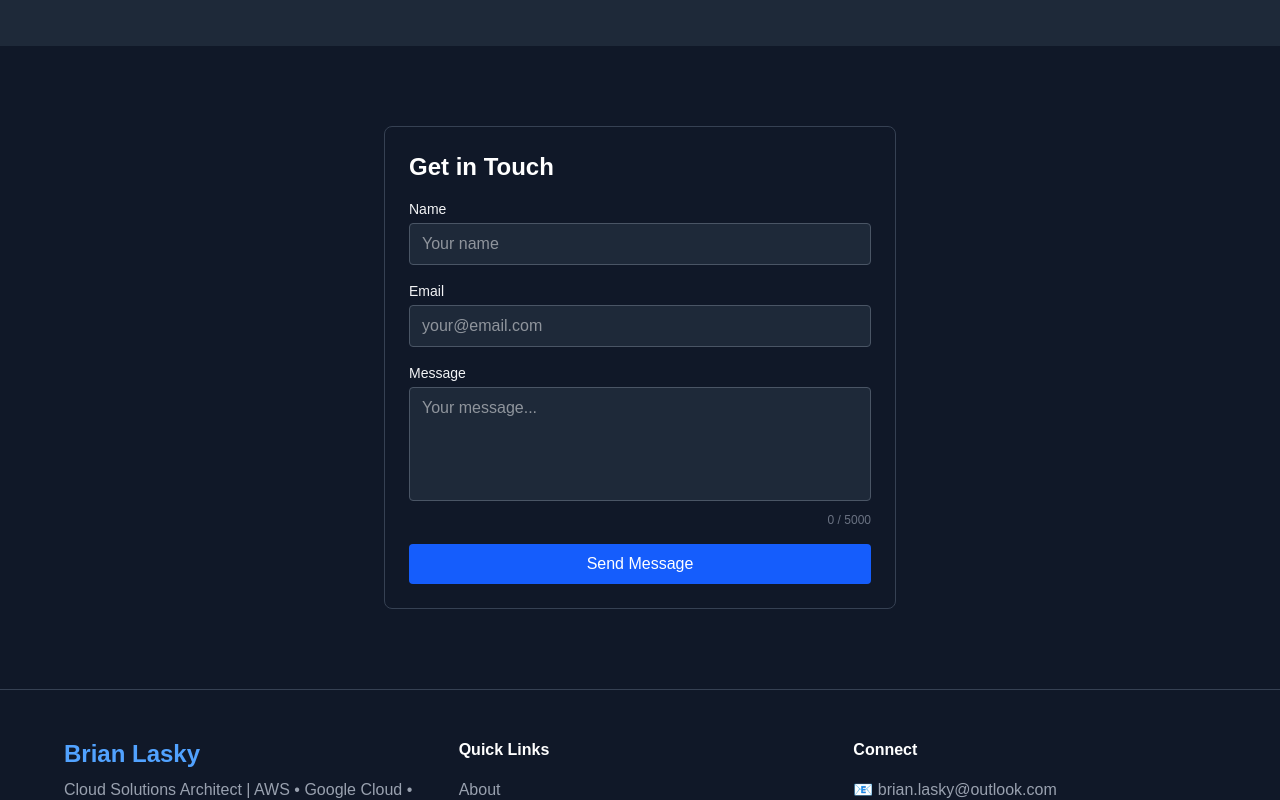
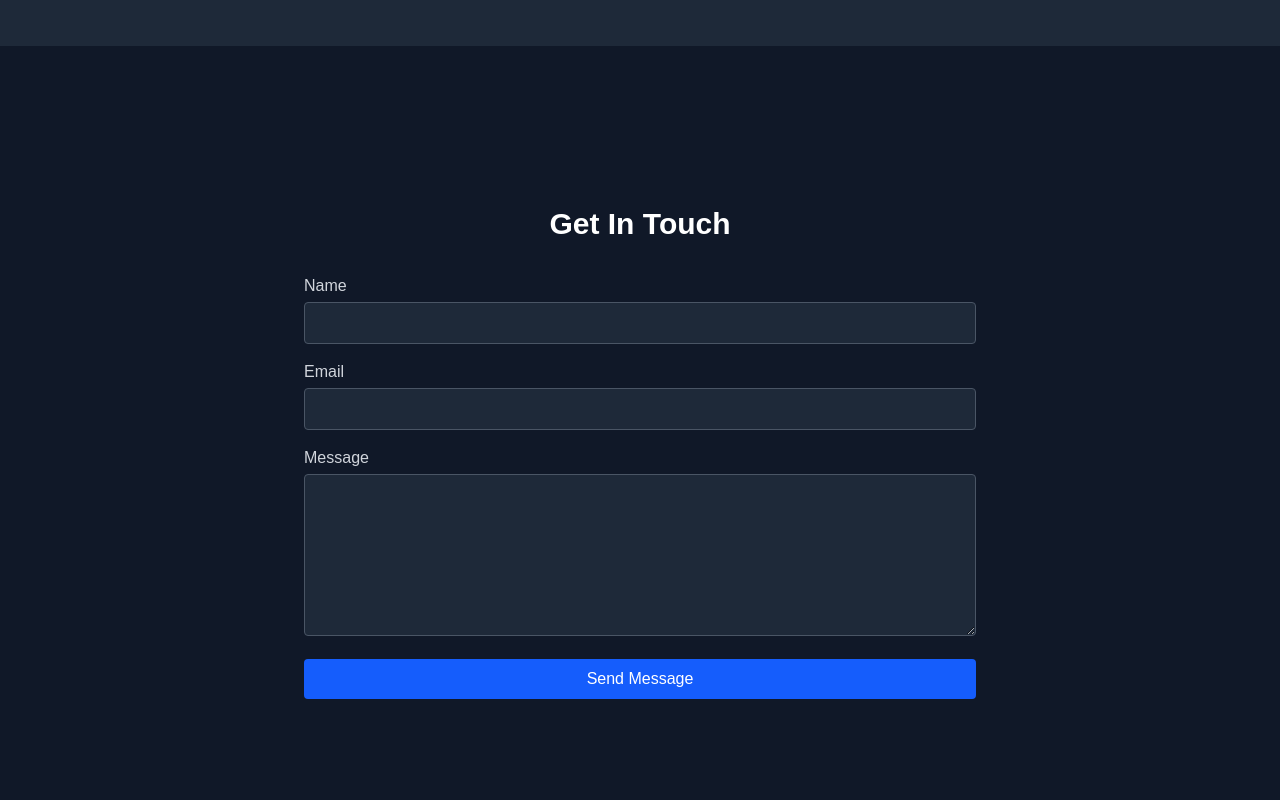
Before and after one commit to brianmlasky-dev/brian-lasky.com, a Next.js app: page / in a window 1280 px wide. Shown: the part 3960-4760 px from the top of the page. Built offline with nearby package versions, Linux system fonts and the light colour scheme.

Commit message:
fix: restore ContactForm.tsx with spinner and client validation

```diff
--- a/app/components/ContactForm.tsx
+++ b/app/components/ContactForm.tsx
@@ -2,14 +2,12 @@
 
 import { useState, useEffect } from 'react';
 
-// ── limits must mirror lambda-function/index.js LIMITS ──────────────────────
 const LIMITS = {
   name:    { min: 1,  max: 100  },
   email:   { min: 5,  max: 254  },
   message: { min: 1,  max: 5000 },
 } as const;
 
-// Generic user-facing message — never forward raw HTTP/network errors
 const GENERIC_ERROR = "Something went wrong. Please try again or email me directly.";
 
 type Status = 'idle' | 'loading' | 'success' | 'error';
@@ -33,6 +31,32 @@ function clientValidate(data: FormData): string | null {
   return null;
 }
 
+function Spinner() {
+  return (
+    <svg
+      className="animate-spin h-4 w-4 text-white"
+      xmlns="http://www.w3.org/2000/svg"
+      fill="none"
+      viewBox="0 0 24 24"
+      aria-hidden="true"
+    >
+      <circle
+        className="opacity-25"
+        cx="12"
+        cy="12"
+        r="10"
+        stroke="currentColor"
+        strokeWidth="4"
+      />
+      <path
+        className="opacity-75"
+        fill="currentColor"
+        d="M4 12a8 8 0 018-8v4a4 4 0 00-4 4H4z"
+      />
+    </svg>
+  );
+}
+
 export default function ContactForm() {
   const [isClient, setIsClient] = useState(false);
   const [formData, setFormData] = useState<FormData>({ name: '', email: '', message: '' });
@@ -50,7 +74,6 @@ export default function ContactForm() {
     e.preventDefault();
     setErrorMsg('');
 
-    // Client-side validation before touching the network
     const validationError = clientValidate(formData);
     if (validationError) {
       setStatus('error');
@@ -68,12 +91,10 @@ export default function ContactForm() {
       });
 
       if (!response.ok) {
-        // Log status for debugging; show generic message to user
         console.error('Contact form HTTP error:', response.status);
         throw new Error('non-2xx');
       }
 
-      console.log('Contact form submitted successfully');
       setStatus('success');
       setFormData({ name: '', email: '', message: '' });
       setTimeout(() => setStatus('idle'), 5000);
@@ -84,109 +105,100 @@ export default function ContactForm() {
     }
   };
 
-  // ── skeleton (prevents hydration mismatch) ─────────────────────────────────
   if (!isClient) {
     return (
-      <form className="max-w-lg mx-auto p-6 border rounded-lg" aria-busy="true">
-        <h2 className="text-2xl font-bold mb-4">Get in Touch</h2>
-        <div className="animate-pulse space-y-4">
-          <div className="h-10 bg-gray-300 rounded" />
-          <div className="h-10 bg-gray-300 rounded" />
-          <div className="h-24 bg-gray-300 rounded" />
+      <section id="contact" className="py-20 px-4 bg-gray-900">
+        <div className="max-w-2xl mx-auto">
+          <div className="h-8 bg-gray-700 rounded w-48 mb-8 animate-pulse mx-auto" />
+          <div className="space-y-4">
+            <div className="h-10 bg-gray-700 rounded animate-pulse" />
+            <div className="h-10 bg-gray-700 rounded animate-pulse" />
+            <div className="h-32 bg-gray-700 rounded animate-pulse" />
+            <div className="h-10 bg-gray-700 rounded animate-pulse" />
           </div>
-      </form>
+        </div>
+      </section>
     );
   }
 
-  const isLoading = status === 'loading';
+  return (
+    <section id="contact" className="py-20 px-4 bg-gray-900">
+      <div className="max-w-2xl mx-auto">
+        <h2 className="text-3xl font-bold text-white text-center mb-8">
+          Get In Touch
+        </h2>
 
-  return (
-    <form
-      onSubmit={handleSubmit}
-      className="max-w-lg mx-auto p-6 bg-gray-900 border border-gray-700 rounded-lg"
-      noValidate
-    >
-      <h2 className="text-2xl font-bold mb-4 text-white">Get in Touch</h2>
+        {status === 'success' && (
+          <div className="mb-4 p-4 bg-green-800 text-green-100 rounded">
+            Message sent! I&apos;ll get back to you soon.
+          </div>
+        )}
 
-      {/* Name */}
-      <div className="mb-4">
-        <label htmlFor="cf-name" className="block text-sm font-medium mb-1 text-gray-100">
+        {status === 'error' && errorMsg && (
+          <div className="mb-4 p-4 bg-red-800 text-red-100 rounded">
+            {errorMsg}
+          </div>
+        )}
+
+        <form onSubmit={handleSubmit} className="space-y-4" noValidate>
+          <div>
+            <label htmlFor="name" className="block text-gray-300 mb-1">
               Name
             </label>
             <input
-          id="cf-name"
+              id="name"
+              name="name"
               type="text"
-          name="name"
               value={formData.name}
               onChange={handleChange}
               required
               maxLength={LIMITS.name.max}
-          disabled={isLoading}
-          placeholder="Your name"
-          className="w-full px-3 py-2 bg-gray-800 text-white border border-gray-600 rounded focus:outline-none focus:ring-2 focus:ring-blue-500"
+              className="w-full bg-gray-800 text-white p-2 rounded border border-gray-600 focus:outline-none focus:ring-2 focus:ring-blue-500"
             />
           </div>
 
-      {/* Email */}
-      <div className="mb-4">
-        <label htmlFor="cf-email" className="block text-sm font-medium mb-1 text-gray-100">
+          <div>
+            <label htmlFor="email" className="block text-gray-300 mb-1">
               Email
             </label>
             <input
-          id="cf-email"
+              id="email"
+              name="email"
               type="email"
-          name="email"
               value={formData.email}
               onChange={handleChange}
               required
               maxLength={LIMITS.email.max}
-          disabled={isLoading}
-          placeholder="your@email.com"
-          className="w-full px-3 py-2 bg-gray-800 text-white border border-gray-600 rounded focus:outline-none focus:ring-2 focus:ring-blue-500"
+              className="w-full bg-gray-800 text-white p-2 rounded border border-gray-600 focus:outline-none focus:ring-2 focus:ring-blue-500"
             />
           </div>
 
-      {/* Message */}
-      <div className="mb-4">
-        <label htmlFor="cf-message" className="block text-sm font-medium mb-1 text-gray-100">
+          <div>
+            <label htmlFor="message" className="block text-gray-300 mb-1">
               Message
             </label>
             <textarea
-          id="cf-message"
+              id="message"
               name="message"
+              rows={6}
               value={formData.message}
               onChange={handleChange}
               required
               maxLength={LIMITS.message.max}
-          rows={4}
-          disabled={isLoading}
-          placeholder="Your message..."
-          className="w-full px-3 py-2 bg-gray-800 text-white border border-gray-600 rounded focus:outline-none focus:ring-2 focus:ring-blue-500 resize-none"
+              className="w-full bg-gray-800 text-white p-2 rounded border border-gray-600 focus:outline-none focus:ring-2 focus:ring-blue-500"
             />
-        <p className="text-xs text-gray-500 mt-1 text-right">
-          {formData.message.length} / {LIMITS.message.max}
-        </p>
           </div>
-
-      {/* Status messages */}
-      {status === 'success' && (
-        <p role="status" className="text-green-400 mb-4">
-          ✓ Message sent! I&apos;ll get back to you soon.
-        </p>
-      )}
-      {status === 'error' && (
-        <p role="alert" className="text-red-400 mb-4">
-          {errorMsg}
-        </p>
-      )}
 
           <button
             type="submit"
-        disabled={isLoading}
-        className="w-full bg-blue-600 text-white py-2 rounded font-medium hover:bg-blue-700 disabled:opacity-50"
+            disabled={status === 'loading'}
+            className="w-full bg-blue-600 text-white py-2 rounded font-medium hover:bg-blue-700 disabled:opacity-50 flex items-center justify-center gap-2"
           >
-        {isLoading ? 'Sending…' : 'Send Message'}
+            {status === 'loading' && <Spinner />}
+            {status === 'loading' ? 'Sending…' : 'Send Message'}
           </button>
         </form>
+      </div>
+    </section>
   );
 }
```
Lines whose indentation alone changed are shown as unchanged.
